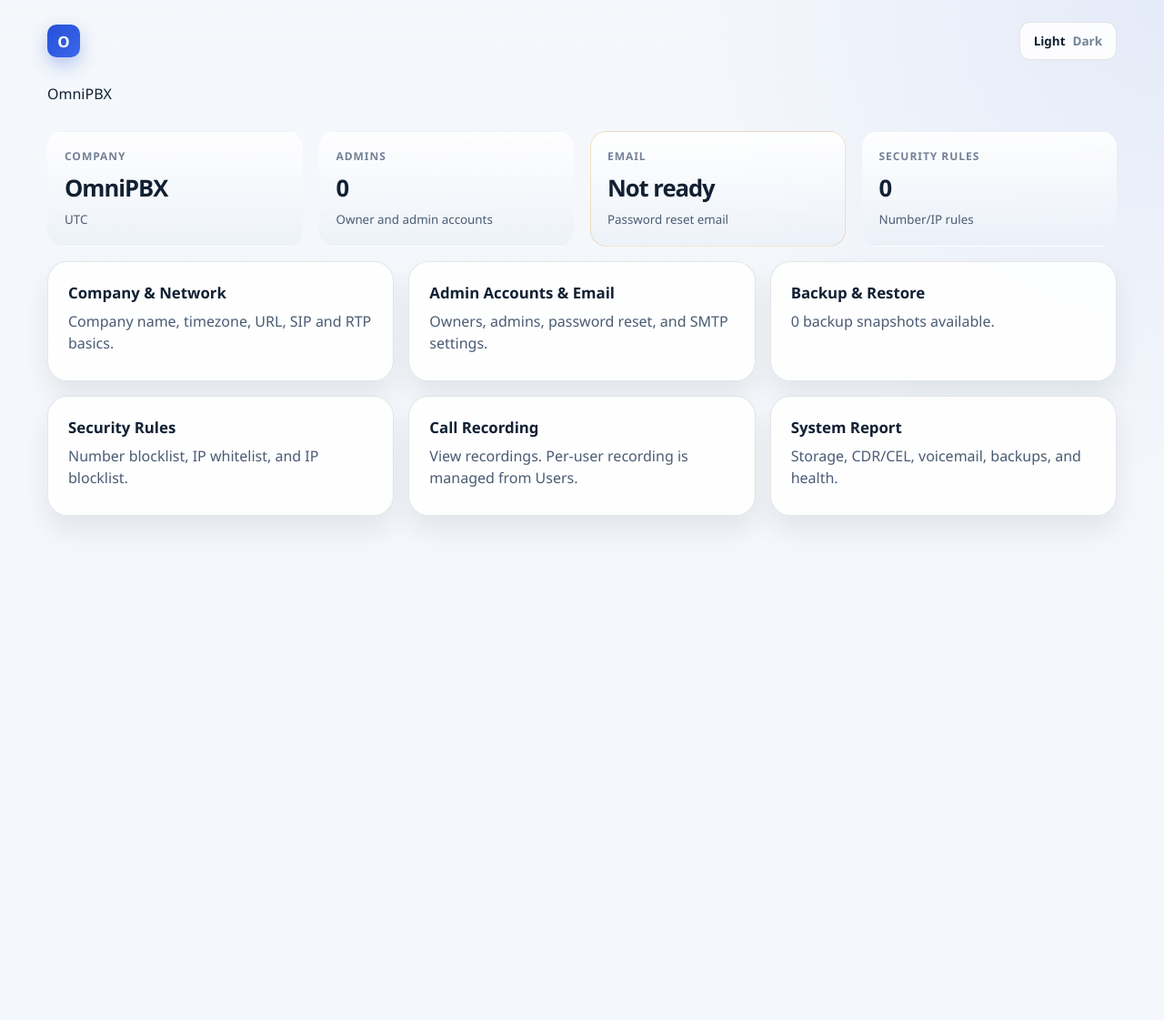
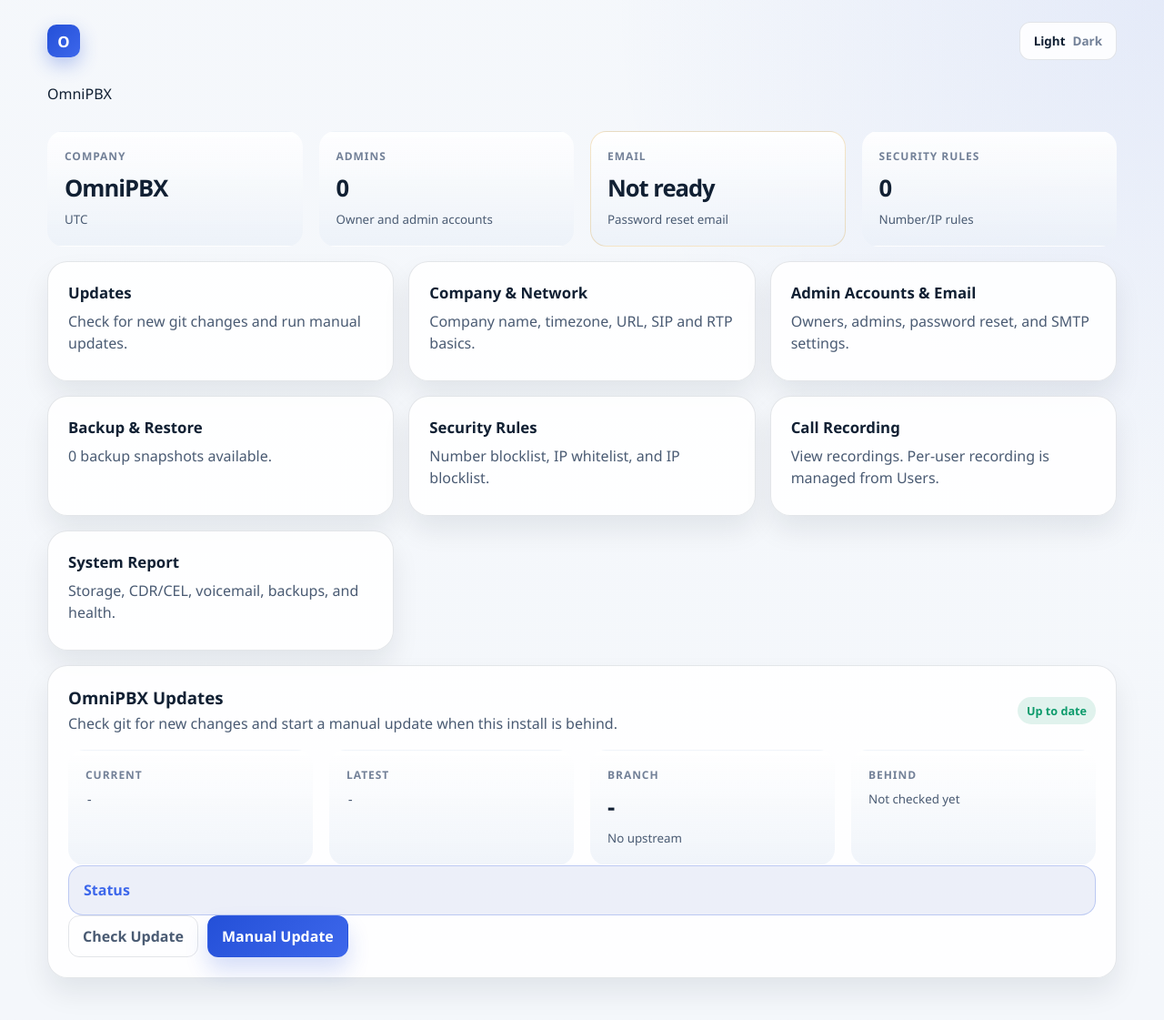
Before and after one commit to omnipbx-project/omnipbx, a Python web app: template apps/app/app/templates/settings/index.html in a window 1280 px wide. Shown: the whole page at 91% size. Before the commit the page ends 577 px from the top, so only its background shows below. Run offline with Jinja, Linux system fonts and the light colour scheme; the template is opened without the code that fills it, so the values that code supplies are empty.

Commit message:
Add update controls to settings

```diff
--- a/apps/app/app/features/settings/ui.py
+++ b/apps/app/app/features/settings/ui.py
@@ -5,10 +5,12 @@ from fastapi.responses import HTMLResponse
 import psycopg
 
 from app.core.db import get_connection
+from app.core.settings import get_settings
 from app.services.admin_accounts import get_smtp_settings, list_admin_accounts
 from app.services.backup import list_backup_files
 from app.services.setup import get_system_settings
 from app.services.system_tools import list_security_rules
+from app.services.updates import get_update_overview
 from app.web import render_template
 
 
@@ -30,7 +32,9 @@ def settings_page(
         active_nav="/settings",
         system_settings=system_settings,
         smtp_settings=smtp_settings,
+        update_overview=get_update_overview(get_settings()),
         admins=list_admin_accounts(connection),
         backups=list_backup_files(),
         security_rules=list_security_rules(connection),
+        page_js=["/static/js/updates.js"],
     )
--- a/apps/app/app/features/status/ui.py
+++ b/apps/app/app/features/status/ui.py
@@ -5,6 +5,7 @@ from fastapi.responses import HTMLResponse, RedirectResponse
 import psycopg
 
 from app.core.db import get_connection
+from app.core.settings import get_settings
 from app.features.status.service import collect_status_snapshot
 from app.services.asterisk import sync_asterisk_config
 from app.services.setup import custom_certificate_ready, refresh_caddy_config, save_custom_certificate_files, save_ssl_settings
@@ -20,6 +21,7 @@ from app.services.system_tools import (
     save_security_rule,
 )
 from app.services.security import unblock_app_ban
+from app.services.updates import get_update_overview
 from app.web import render_template
 
 
@@ -38,10 +40,11 @@ def status_page(
         page_description="Technical maintenance tools for system monitor, logs, Asterisk, network, security, and custom config.",
         active_nav="/status",
         snapshot=build_advanced_snapshot(connection),
+        update_overview=get_update_overview(get_settings()),
         result=request.query_params.get("result", ""),
         detail=request.query_params.get("detail", ""),
         page_css=["/static/css/status.css"],
-        page_js=["/static/js/status.js"],
+        page_js=["/static/js/status.js", "/static/js/updates.js"],
     )
 
 
--- a/apps/app/app/services/updates.py
+++ b/apps/app/app/services/updates.py
@@ -57,14 +57,14 @@ def get_update_banner(settings: Settings) -> dict[str, str] | None:
             "tone": "info",
             "title": "Update in progress",
             "detail": str(status.get("message") or "OmniPBX is applying the requested update."),
-            "href": "/dashboard#updates",
+            "href": "/settings#updates",
         }
     if state == "error":
         return {
             "tone": "error",
             "title": "Update failed",
             "detail": str(status.get("message") or "The last manual update did not finish successfully."),
-            "href": "/dashboard#updates",
+            "href": "/settings#updates",
         }
 
     check = _refresh_update_check(settings) if _check_cache_stale(settings) else load_update_check(settings)
@@ -79,7 +79,7 @@ def get_update_banner(settings: Settings) -> dict[str, str] | None:
             "tone": "warn",
             "title": "Update available",
             "detail": detail,
-            "href": "/dashboard#updates",
+            "href": "/settings#updates",
         }
     return None
 
--- /dev/null
+++ b/apps/app/app/templates/components/_updates_panel.html
@@ -0,0 +1,44 @@
+<div class="panel updates-panel" id="updates" data-update-panel>
+  <div class="section-header">
+    <div class="section-copy">
+      <h3>OmniPBX Updates</h3>
+      <p>Check git for new changes and start a manual update when this install is behind.</p>
+    </div>
+    <span class="status-pill {{ 'success' if not update_overview.update_available else 'warning' }}" data-update-state>
+      {{ "Update available" if update_overview.update_available else "Up to date" }}
+    </span>
+  </div>
+
+  <div class="metric-grid compact-metrics">
+    <div class="metric-card">
+      <strong>Current</strong>
+      <span data-update-field="current_version">{{ update_overview.current_version }}</span>
+      <small class="mono" data-update-field="local_commit">{{ update_overview.local_commit or "-" }}</small>
+    </div>
+    <div class="metric-card">
+      <strong>Latest</strong>
+      <span data-update-field="latest_version">{{ update_overview.latest_version }}</span>
+      <small class="mono" data-update-field="remote_commit">{{ update_overview.remote_commit or "-" }}</small>
+    </div>
+    <div class="metric-card">
+      <strong>Branch</strong>
+      <span data-update-field="local_branch">{{ update_overview.local_branch or "-" }}</span>
+      <small data-update-field="upstream_ref">{{ update_overview.upstream_ref or "No upstream" }}</small>
+    </div>
+    <div class="metric-card">
+      <strong>Behind</strong>
+      <span data-update-field="commits_behind">{{ update_overview.commits_behind }}</span>
+      <small data-update-field="last_checked_at">{{ update_overview.last_checked_at or "Not checked yet" }}</small>
+    </div>
+  </div>
+
+  <div class="notice notice-info" data-update-message>
+    <strong>Status</strong>
+    <span>{{ update_overview.update_status.message or update_overview.check_message }}</span>
+  </div>
+
+  <div class="button-row">
+    <button type="button" class="secondary" data-update-action="check">Check Update</button>
+    <button type="button" class="primary" data-update-action="run" {% if not update_overview.can_start_update %}disabled{% endif %}>Manual Update</button>
+  </div>
+</div>
--- a/apps/app/app/templates/settings/index.html
+++ b/apps/app/app/templates/settings/index.html
@@ -10,6 +10,10 @@
   </div>
 
   <div class="settings-grid">
+    <a class="settings-tile panel" href="#updates">
+      <strong>Updates</strong>
+      <span>Check for new git changes and run manual updates.</span>
+    </a>
     <a class="settings-tile panel" href="/setup">
       <strong>Company & Network</strong>
       <span>Company name, timezone, URL, SIP and RTP basics.</span>
@@ -35,5 +39,7 @@
       <span>Storage, CDR/CEL, voicemail, backups, and health.</span>
     </a>
   </div>
+
+  {% include "components/_updates_panel.html" %}
 </section>
 {% endblock %}
--- a/apps/app/app/templates/status/index.html
+++ b/apps/app/app/templates/status/index.html
@@ -15,6 +15,7 @@
     <button type="button" class="advanced-tab" data-tab="asterisk">Asterisk CLI</button>
     <button type="button" class="advanced-tab" data-tab="ssl">SSL</button>
     <button type="button" class="advanced-tab" data-tab="network">Network</button>
+    <button type="button" class="advanced-tab" data-tab="updates">Updates</button>
     <button type="button" class="advanced-tab" data-tab="security">Security</button>
     <button type="button" class="advanced-tab" data-tab="custom">Custom Config</button>
   </div>
@@ -197,6 +198,10 @@ Status: {{ "Ready" if snapshot.ssl.caddyfile_exists else "Waiting for first save
     </div>
   </section>
 
+  <section class="advanced-panel" data-panel="updates">
+    {% include "components/_updates_panel.html" %}
+  </section>
+
   <section class="advanced-panel" data-panel="security">
     <div class="panel">
       <div class="section-header"><div class="section-copy"><h3>Blocklist and whitelist</h3><p>Simple app-level rules for numbers, IPs, admin usernames, and MAC notes.</p></div></div>
```
Also changed, not shown: apps/app/app/static/js/status.js (+14 -2 lines), apps/app/app/static/js/updates.js (added, +80 -0 lines).
